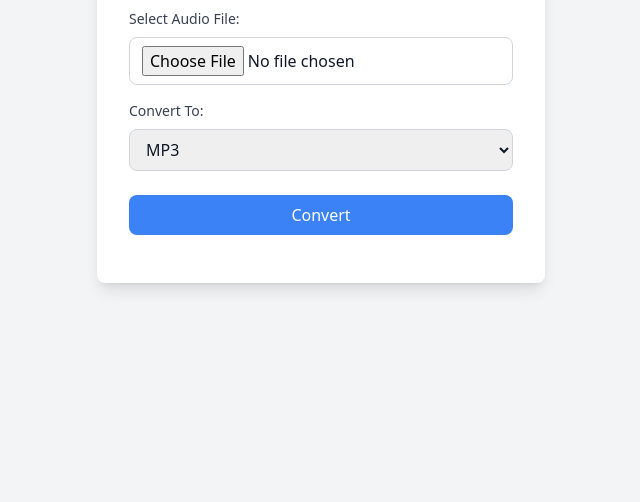
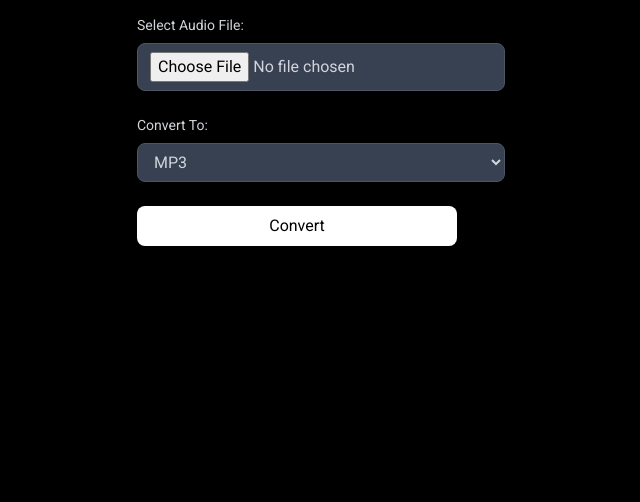
Before and after one commit to askadityapandey/blackaud, a website: page public/index.html in a window 1280 px wide. Shown: the part 298-800 px from the top of the page, without its empty margins (319-959 px from the left). Drawn offline with Linux system fonts and the light colour scheme.

Commit message:
style changes

```diff
--- a/public/index.html
+++ b/public/index.html
@@ -4,25 +4,41 @@
   <meta charset="UTF-8">
   <meta name="viewport" content="width=device-width, initial-scale=1.0">
   <title>Blackaud - Audio Converter</title>
+  <link href="https://fonts.googleapis.com/css2?family=Roboto:wght@400;700&display=swap" rel="stylesheet">
   <link href="output.css" rel="stylesheet">
+  <style>
+    body {
+      font-family: 'Roboto', sans-serif;
+    }
+    .container {
+      max-width: 400px;
+      width: 100%;
+      padding: 0 1rem;
+    }
+  </style>
 </head>
-<body class="bg-gray-100 text-gray-900 min-h-screen flex items-center justify-center">
-  <div class="bg-white p-8 rounded-lg shadow-lg max-w-md w-full">
-    <h1 class="text-2xl font-bold mb-6 text-center">Blackaud - Audio Converter</h1>
-    <div id="file-upload" class="mb-4">
-      <label for="audio-file" class="block text-sm font-medium text-gray-700 mb-2">Select Audio File:</label>
-      <input type="file" id="audio-file" accept="audio/*" class="w-full px-3 py-2 border border-gray-300 rounded-lg">
+<body class="bg-black text-white min-h-screen flex flex-col items-center justify-center">
+  <h1 class="text-4xl font-bold mb-8">Blackaud - Audio Converter</h1>
+
+  <div class="container">
+    <div id="file-upload" class="mb-6">
+      <label for="audio-file" class="block text-sm font-medium text-gray-300 mb-2">Select Audio File:</label>
+      <input type="file" id="audio-file" accept="audio/*" class="w-full px-3 py-2 border border-gray-600 rounded-lg bg-gray-700 text-gray-300">
     </div>
+
     <div id="conversion-options" class="mb-6">
-      <label for="output-format" class="block text-sm font-medium text-gray-700 mb-2">Convert To:</label>
-      <select id="output-format" class="w-full px-3 py-2 border border-gray-300 rounded-lg">
+      <label for="output-format" class="block text-sm font-medium text-gray-300 mb-2">Convert To:</label>
+      <select id="output-format" class="w-full px-3 py-2 border border-gray-600 rounded-lg bg-gray-700 text-gray-300">
         <option value="mp3">MP3</option>
         <option value="wav">WAV</option>
       </select>
     </div>
-    <button id="convert-button" class="w-full bg-blue-500 text-white py-2 rounded-lg hover:bg-blue-600 transition duration-200">Convert</button>
-    <p id="conversion-message" class="mt-4 text-center text-sm text-gray-600"></p>
+
+    <button id="convert-button" class="w-full max-w-xs bg-white text-black py-2 rounded-lg hover:bg-gray-200 transition duration-200">Convert</button>
+
+    <p id="conversion-message" class="mt-4 text-center text-sm text-gray-400"></p>
   </div>
+
   <script src="script.js"></script>
 </body>
 </html>
```
Also changed, not shown: public/output.css.
